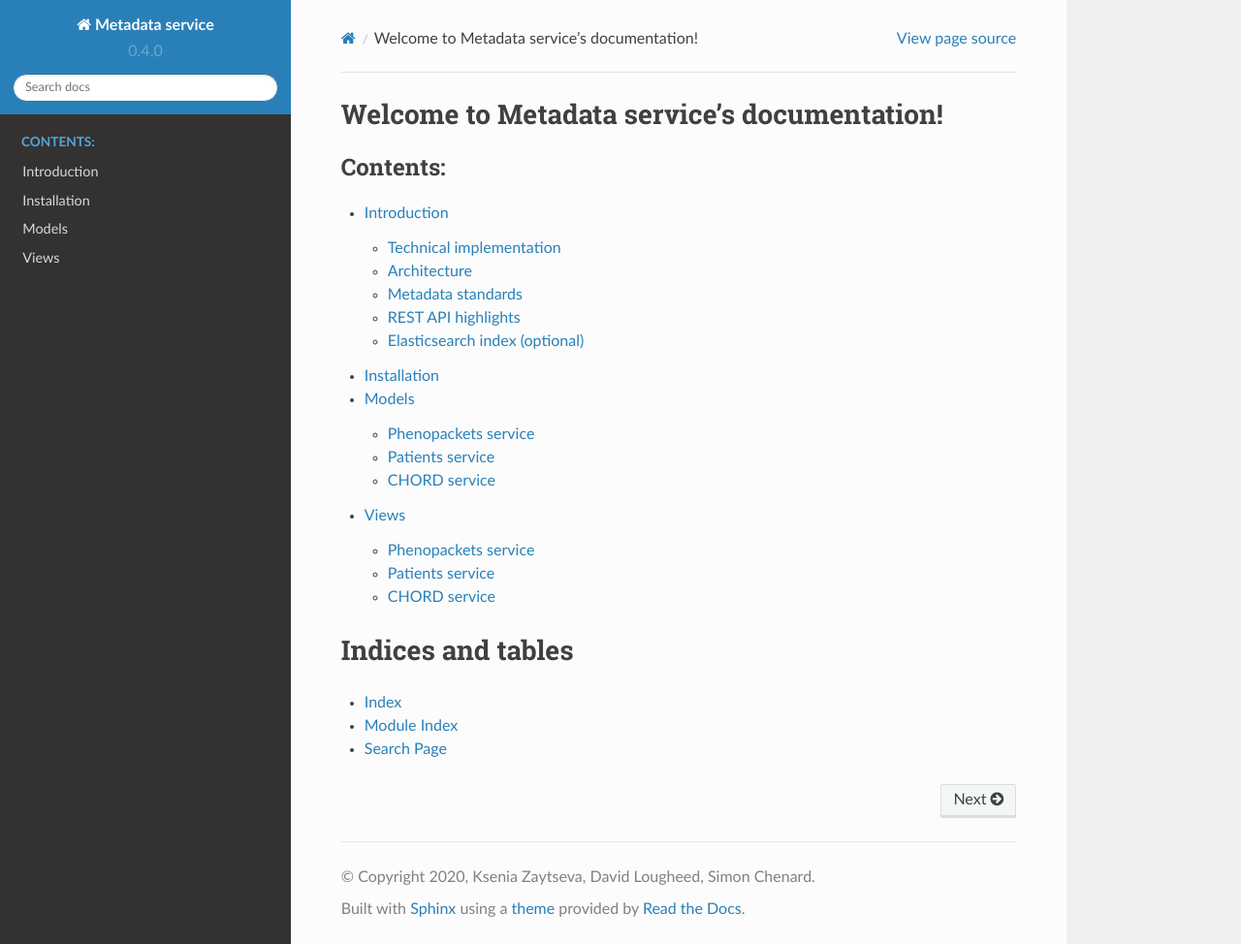
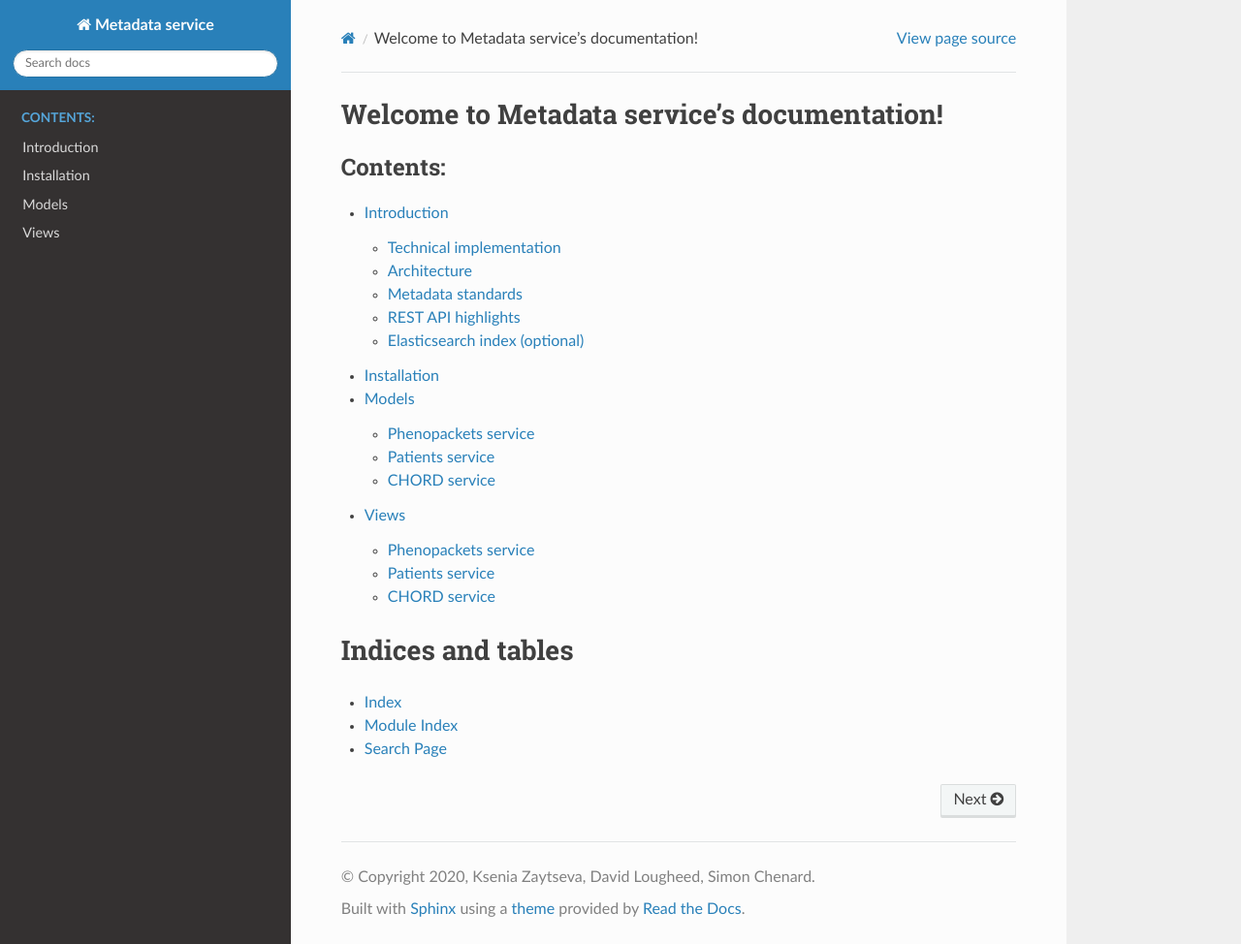
Before and after one commit to bento-platform/katsu, a Sphinx documentation site: the page built from docs/index.rst, in a window 1280 px wide and 974 px high. Shown: the whole window at 97% size. Built offline with Sphinx 7.4.7 and the Read the Docs theme 2.0.0, drawn with Linux system fonts in a browser that asks for light colours.

Commit message:
remove version from conf for now

```diff
--- a/docs/conf.py
+++ b/docs/conf.py
@@ -27,7 +27,6 @@ author = 'Ksenia Zaytseva, David Lougheed, Simon Chenard'
 # The full version, including alpha/beta/rc tags
 release = '0.4.0'
 
-version = '0.4.0'
 # -- General configuration ---------------------------------------------------
 
 # Add any Sphinx extension module names here, as strings. They can be
```
